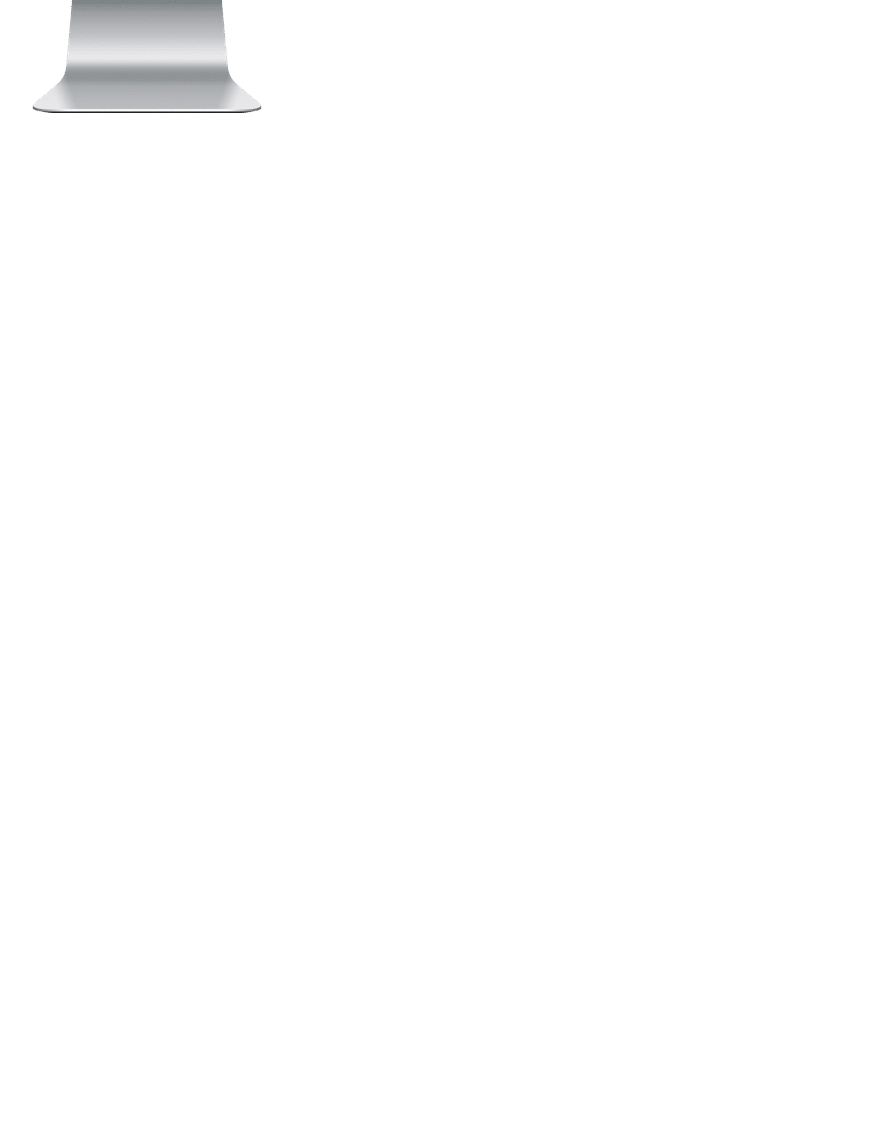
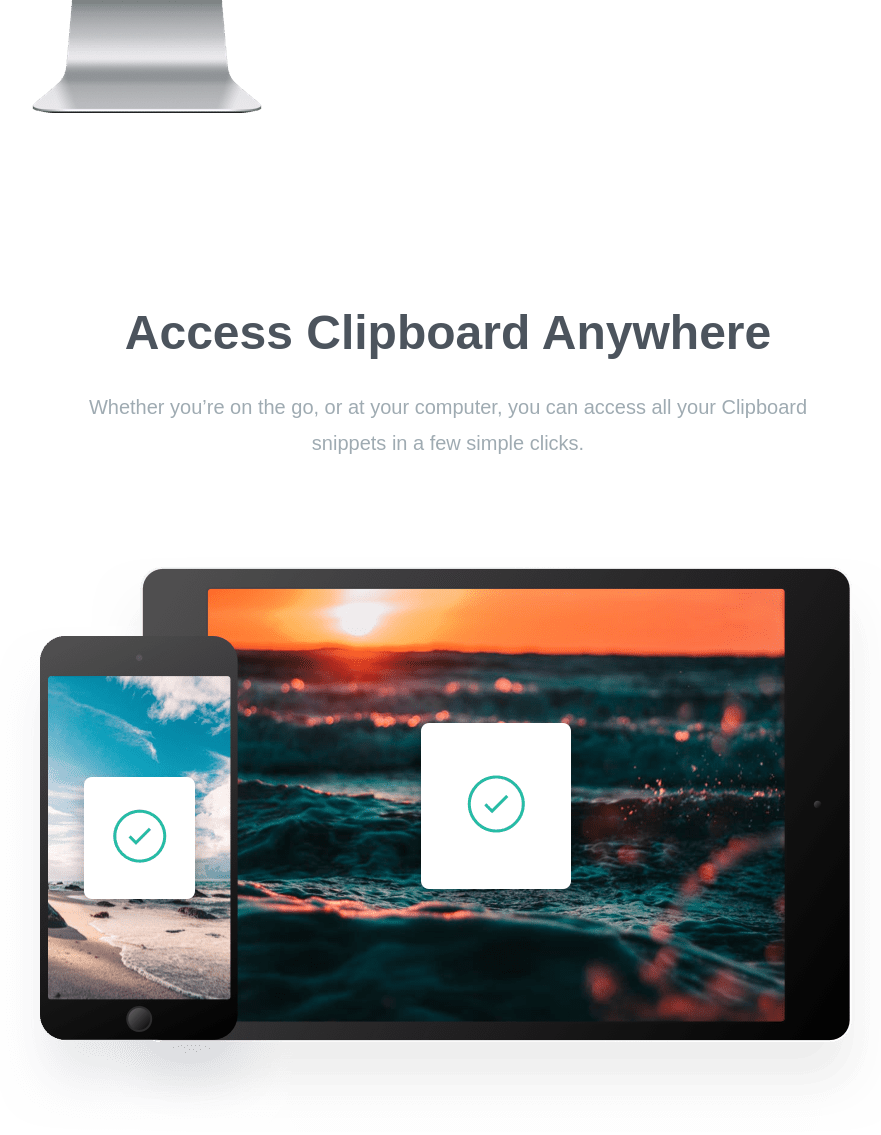
Before and after one commit to vktheja/Tailwind-Clipboard, a website: page index.html in a window 1280 px wide. Shown: the part 1464-2599 px from the top of the page, without its empty margins (192-1073 px from the left). Before the commit the page ends 1773 px from the top, so only its background shows below. Drawn offline with Linux system fonts and the light colour scheme; files whose address does not match are found by name; a web font is replaced by a local one.

Commit message:
Access Anywhere Section

```diff
--- a/index.html
+++ b/index.html
@@ -110,5 +110,19 @@
         </div>
       </div>
     </section>
+
+    <!-- Section Access Anywhere -->
+    <section id="access">
+      <div class="section-container my-20">
+        <h3>Access Clipboard Anywhere</h3>
+        <p
+          class="max-w-3xl mx-auto mb-24 text-xl leading-9 text-center text-grayishBlue"
+        >
+          Whether you’re on the go, or at your computer, you can access all your
+          Clipboard snippets in a few simple clicks.
+        </p>
+        <img src="./images//image-devices.png" alt="" class="mx-auto" />
+      </div>
+    </section>
   </body>
 </html>
```
